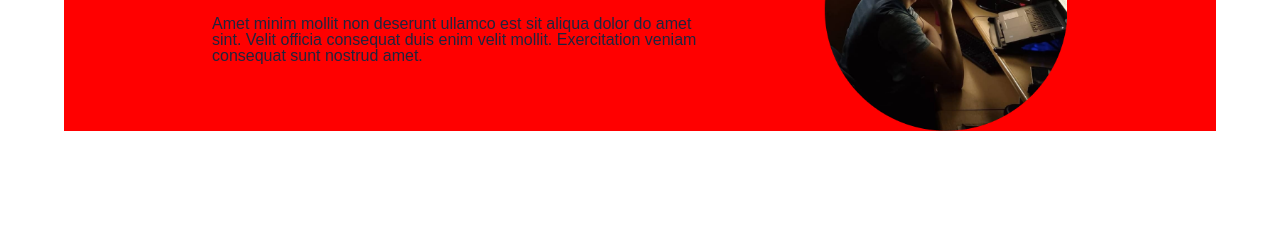
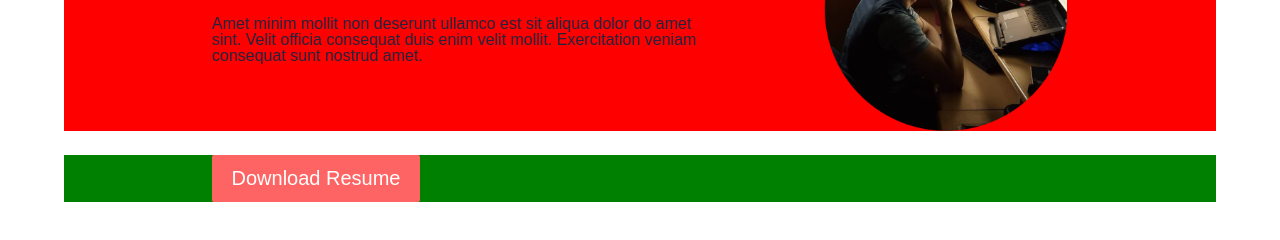
Before and after one commit to EdsonTomasDev/BlogPortifolio-desktop, a plain HTML site: page index.html in a window 1280 px wide. Shown: the part 316-556 px from the top of the page. Drawn offline with Linux system fonts and the light colour scheme.

Commit message:
Feat:button

```diff
--- a/index.html
+++ b/index.html
@@ -29,6 +29,11 @@
 
     </div>
 
+    <div class="button">
+        <button>Download Resume</button>
+    </div>
+
+
 
 </body>
 </html>
--- /dev/null
+++ b/style/components/button.css
@@ -0,0 +1,27 @@
+.button {
+
+    width: 1152px;
+    background-color: green;
+    margin-left: auto;
+    margin-right: auto;
+    margin-top: 24px;
+    margin-bottom: 0px;
+
+    font-family: 'Heebo', Arial, Helvetica, sans-serif;
+    font-size: 20px;
+    font-style: normal;
+    font-weight: 500;
+
+
+
+}
+
+.button button {
+    width: 208px;
+    height: 47px;
+    background: #FF6464;
+    border: none;
+    border-radius: 2px;
+    margin-left: 148px;
+    color: #fff;
+}
--- a/style/page/index.css
+++ b/style/page/index.css
@@ -1,3 +1,4 @@
 @import url(reset.css);
 @import url(../components/navbar-menu.css);
 @import url(../components/navbar-profile.css);
+@import url(../components/button.css);
```
